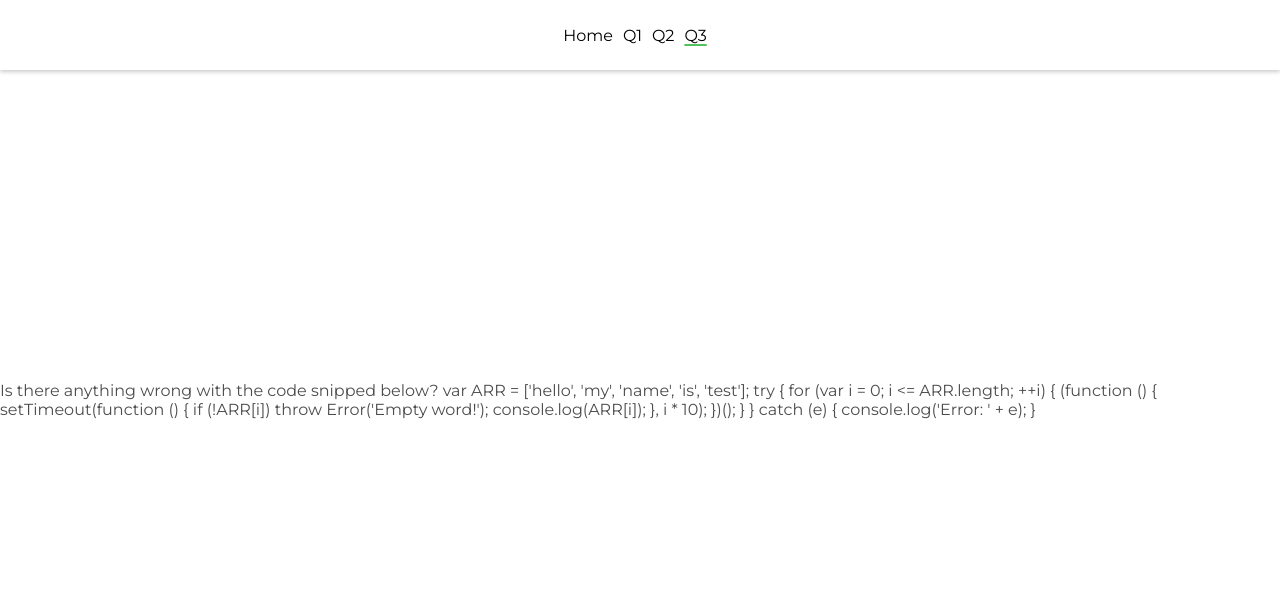
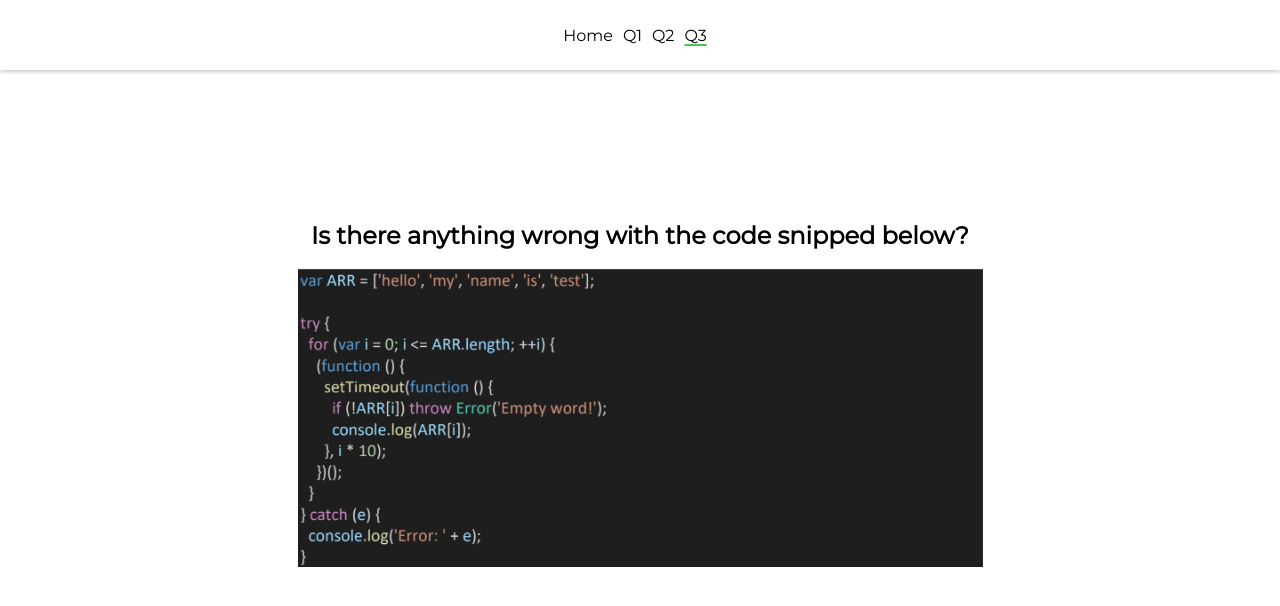
Before and after one commit to nickl-dev/letus-rentmoola-takehome-assignment, a plain HTML site: page questions/q3.html in a window 1280 px wide. Drawn offline with Linux system fonts and the light colour scheme.

Commit message:
-added code snippets 🧑‍💻

```diff
--- a/questions/q3.html
+++ b/questions/q3.html
@@ -28,21 +28,9 @@
     </ul>
   </nav>
 
-  Is there anything wrong with the code snipped below?
-
-var ARR = ['hello', 'my', 'name', 'is', 'test'];
-
-try {
-  for (var i = 0; i <= ARR.length; ++i) {
-    (function () {
-      setTimeout(function () {
-        if (!ARR[i]) throw Error('Empty word!');
-        console.log(ARR[i]);
-      }, i * 10);
-    })();
-  }
-} catch (e) {
-  console.log('Error: ' + e);
-}
+  <section>
+    <h1>Is there anything wrong with the code snipped below?</h1>
+    <img src="../assets/q3-code-snippet.png" class="code-snippet">
+  </section>
 </body>
 </html>
--- a/styles/styles.css
+++ b/styles/styles.css
@@ -7,15 +7,14 @@
 body {
   font-family: 'Montserrat';
   min-height: 100vh;
-  color: rgba(0,0,0,0.7);
   display: flex;
   flex-direction: column;
   justify-content: center;
+  text-align: center;
   animation: fadeIn 0.5s;
 }
 
 header {
-  text-align: center;
   display: flex;
   flex-direction: column;
   justify-content: center;
@@ -24,6 +23,12 @@ header {
 .logo {
   width: 60%;
   max-width: 250px;
+}
+
+.code-snippet {
+  width: 100%;
+  max-width: 700px;
+  margin: 10px auto 0 auto;
 }
 
 ul {
@@ -84,8 +89,11 @@ ul {
 }
 
 header h1 {
+  margin-top: 30px;
+}
+
+h1 {
   font-size: 24px;
-  margin-top: 30px;
 }
 
 @keyframes fadeIn {
```
Also changed, not shown: index.html (+1 -0 lines), questions/q2.html (+5 -10 lines), assets/q2-code-snippet.png (added), assets/q3-code-snippet.png (added).
